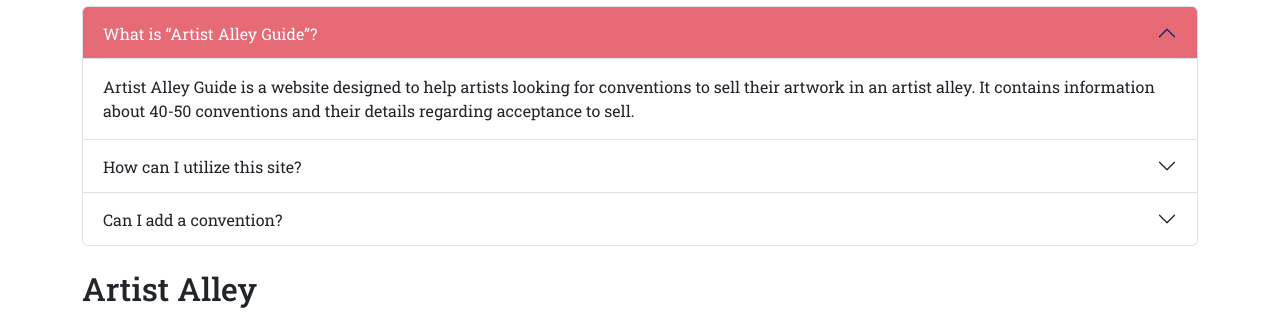
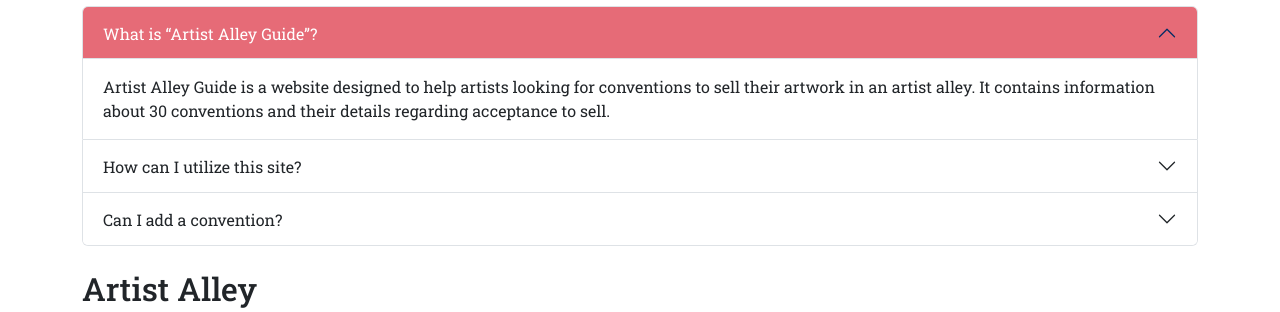
Before and after one commit to RachellePhipps/ArtistAlleyGuide, a Django app: page /faq/ in a window 1280 px wide. Shown: the part 230-542 px from the top of the page. Run offline with Django 5.2, Linux system fonts and the light colour scheme; some libraries are stand-ins or nearby versions.

Commit message:
faq update

```diff
--- a/templates/faq.html
+++ b/templates/faq.html
@@ -26,7 +26,7 @@
         <div class="accordion-body">
           Artist Alley Guide is a website designed to help artists looking for
           conventions to sell their artwork in an artist alley. It contains
-          information about 40-50 conventions and their details regarding
+          information about 30 conventions and their details regarding
           acceptance to sell.
         </div>
       </div>
```
Also changed, not shown: db.sqlite3, readme_files/details2.png (added).
